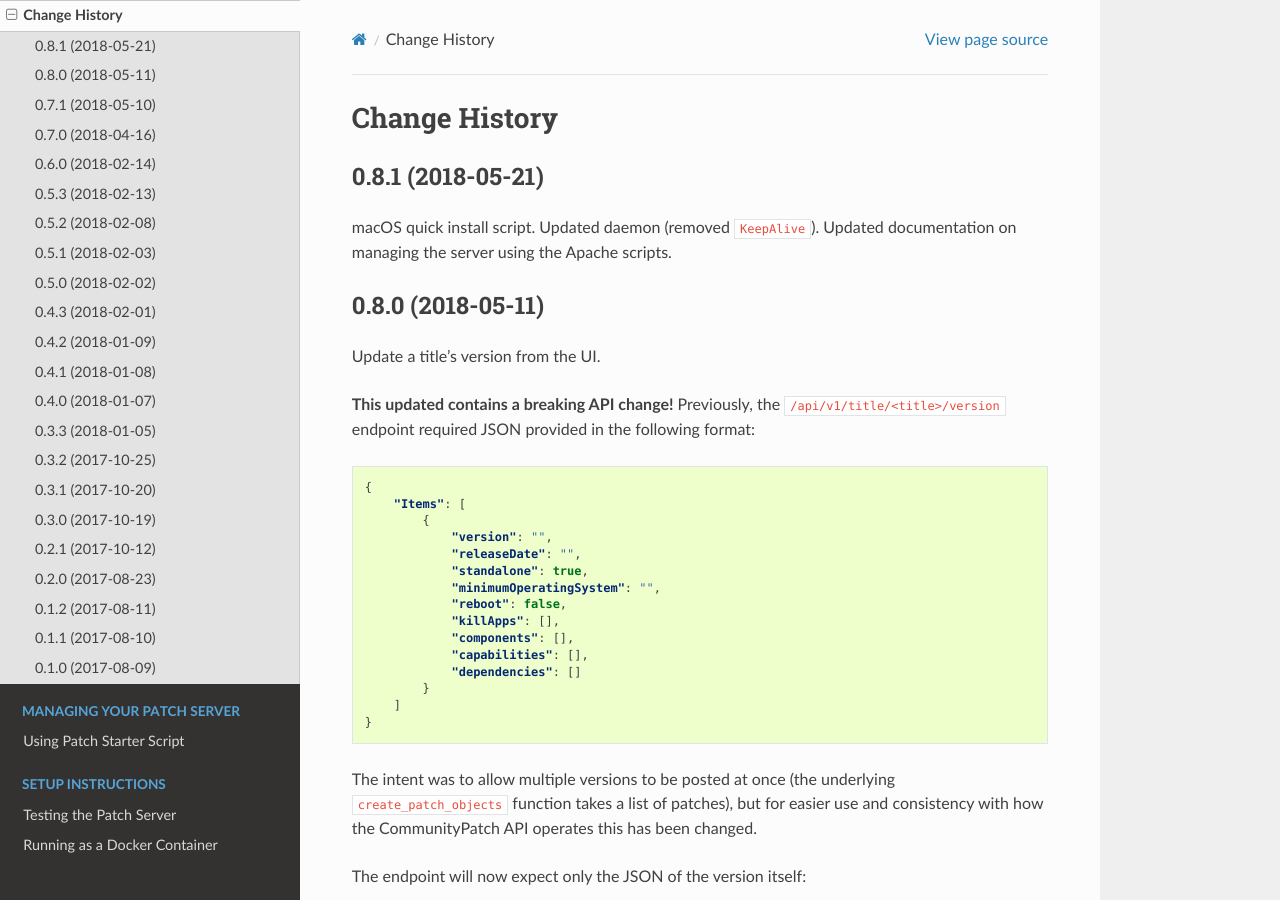
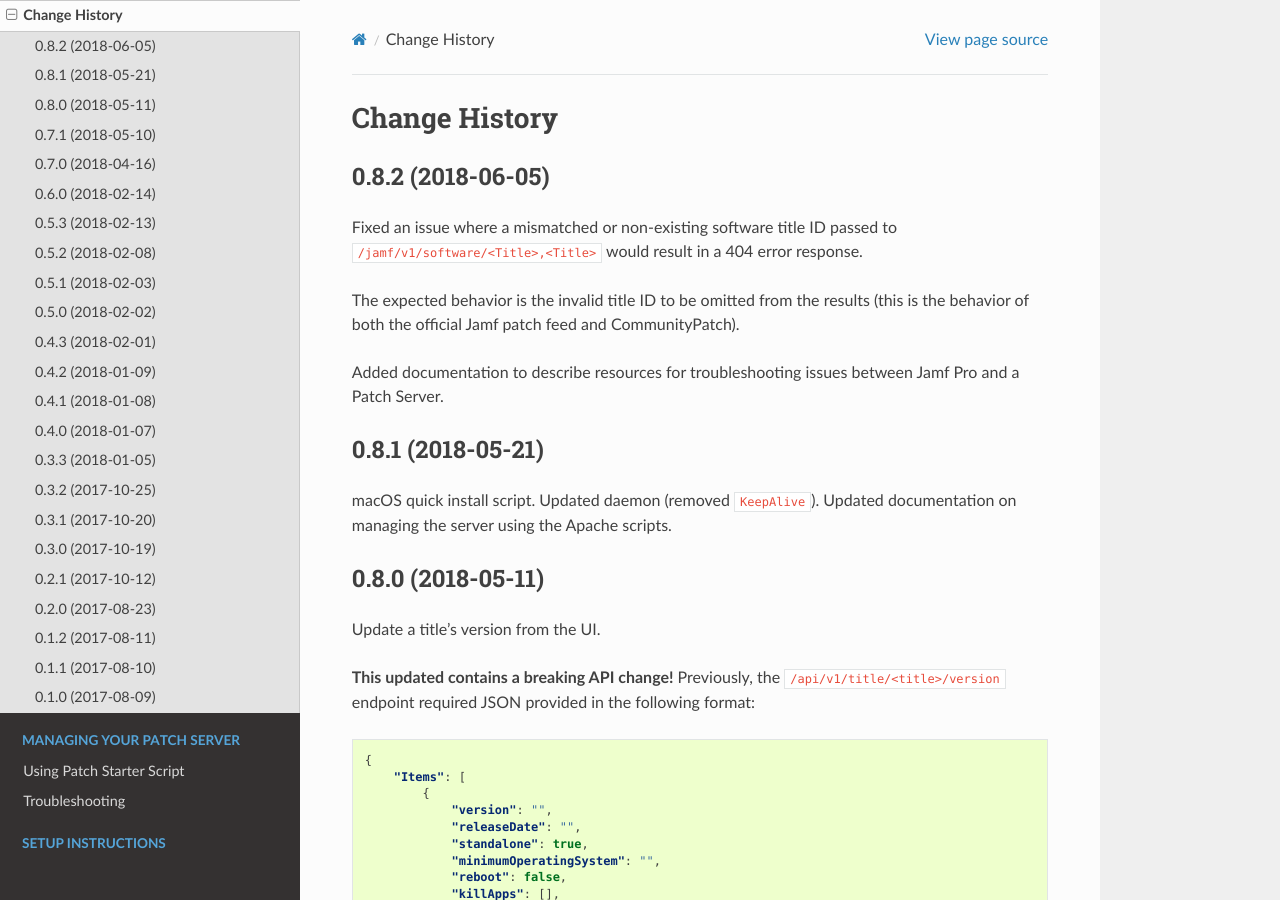
Before and after one commit to brysontyrrell/PatchServer, a Sphinx documentation site: the page built from docs/change_history.rst, in a window 1280 px wide and 900 px high. Built offline with Sphinx 7.4.7 and the Read the Docs theme 2.0.0, drawn with Linux system fonts in a browser that asks for light colours; pages that are not in the unit, such as notebooks, are missing from menus.

Commit message:
fixed an issue with a 404 error resulting from an invalid title ID passed to the `/jamf/v1/software/<Title>,<Title>` endpoint

```diff
--- a/docs/change_history.rst
+++ b/docs/change_history.rst
@@ -1,5 +1,17 @@
 Change History
 --------------
+
+0.8.2 (2018-06-05)
+^^^^^^^^^^^^^^^^^^
+
+Fixed an issue where a mismatched or non-existing software title ID passed to
+``/jamf/v1/software/<Title>,<Title>`` would result in a 404 error response.
+
+The expected behavior is the invalid title ID to be omitted from the results
+(this is the behavior of both the official Jamf patch feed and CommunityPatch).
+
+Added documentation to describe resources for troubleshooting issues between
+Jamf Pro and a Patch Server.
 
 0.8.1 (2018-05-21)
 ^^^^^^^^^^^^^^^^^^
--- a/docs/index.rst
+++ b/docs/index.rst
@@ -23,6 +23,7 @@
    :caption: Managing Your Patch Server
 
    managing/patch_starter
+   managing/troubleshooting
 
 .. toctree::
    :maxdepth: 1
--- a/docs/managing/patch_starter.rst
+++ b/docs/managing/patch_starter.rst
@@ -31,5 +31,5 @@
 
     curl http://localhost:5000/api/v1/title/GitHubDesktop/version \
         -X POST \
-        -d "{$(python patchstarter.py /Applications/GitHub\ Desktop.app -p "GitHub" --patch-only)" \
+        -d "$(python patchstarter.py /Applications/GitHub\ Desktop.app -p "GitHub" --patch-only)" \
         -H 'Content-Type: application/json'
--- a/patchserver/__init__.py
+++ b/patchserver/__init__.py
@@ -1,4 +1,4 @@
 """Patch Server for Jamf Pro"""
 __title__ = 'PatchServer'
-__version__ = '0.8.1'
+__version__ = '0.8.2'
 __author__ = 'Bryson Tyrrell'
```
Also changed, not shown: docs/managing/troubleshooting.rst (added, +24 -0 lines), 1 other file.
